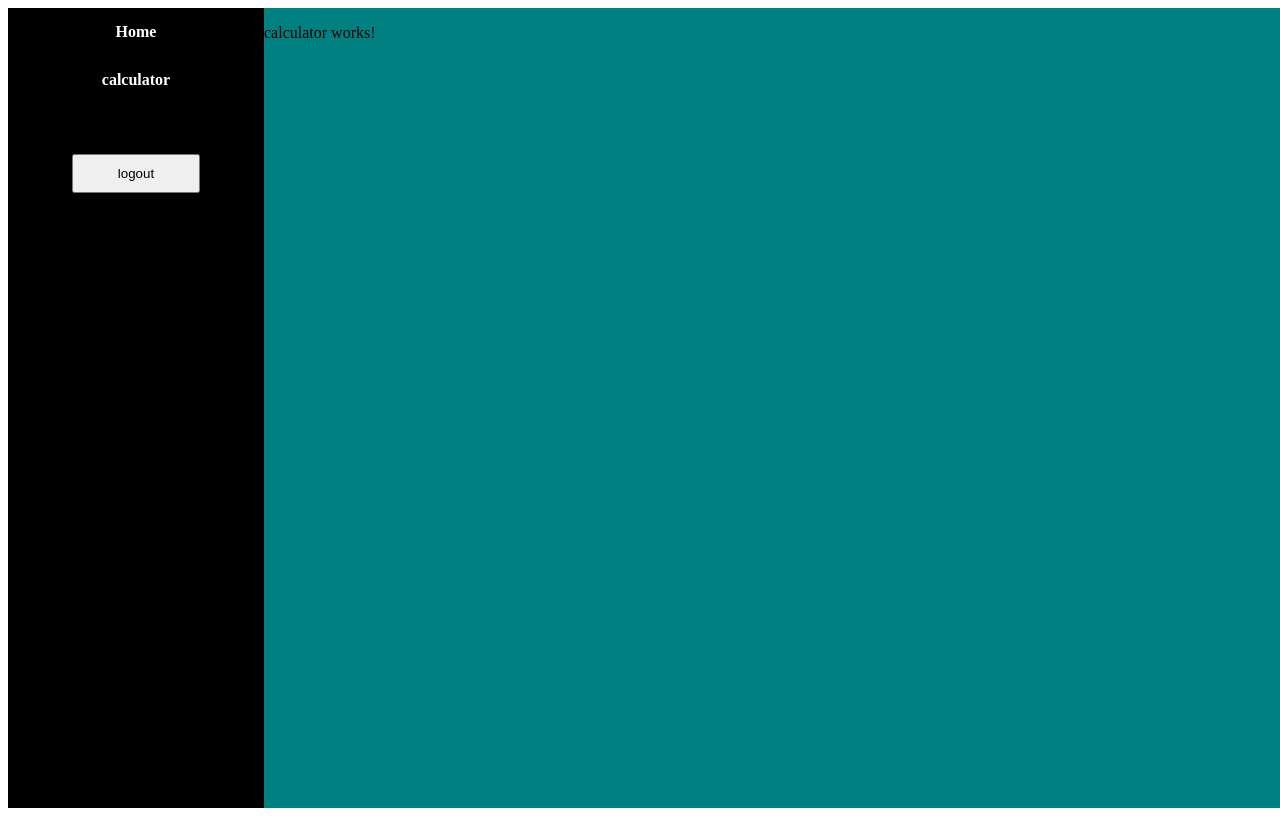
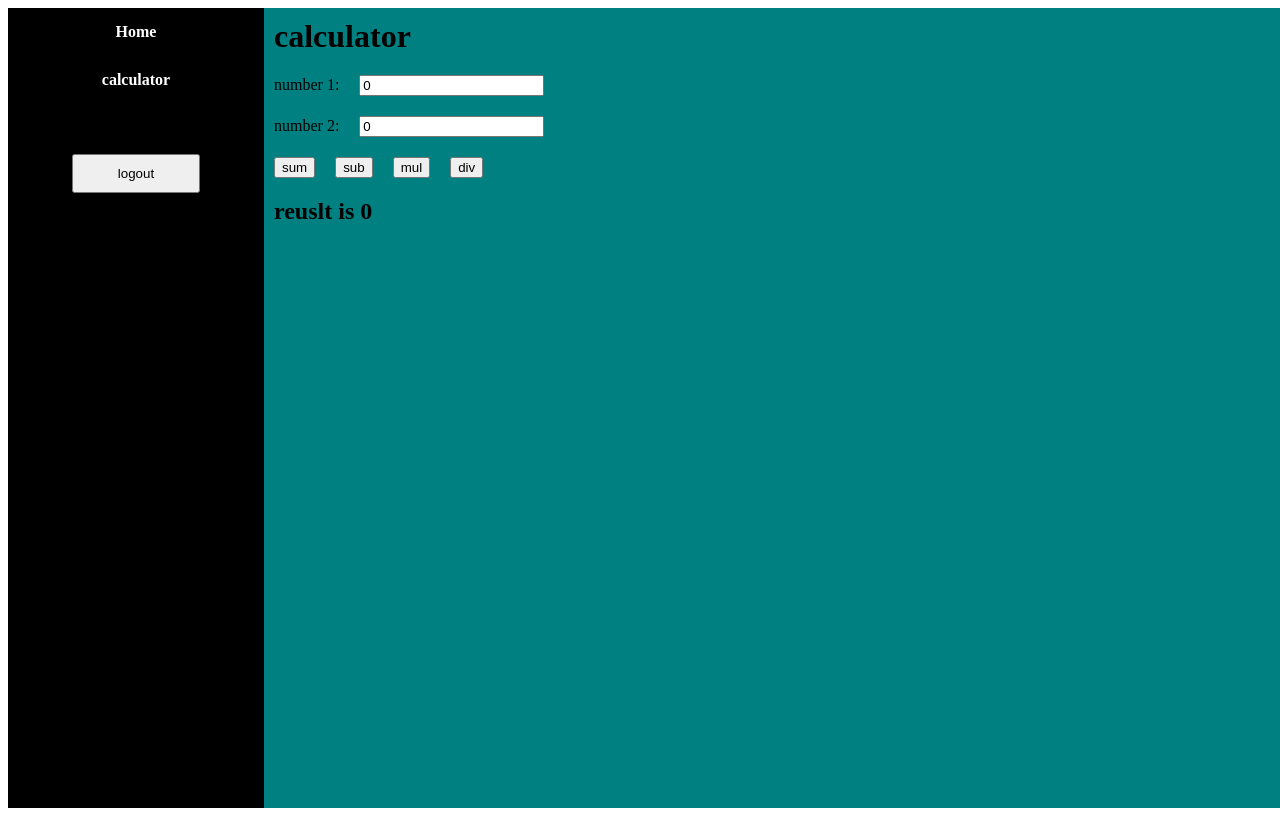
Before and after one commit to trainandhire/my-app3, an Angular app: page /dashboard/calculator in a window 1280 px wide. Built offline with nearby package versions, Linux system fonts and the light colour scheme.

Commit message:
calculator completed.

```diff
--- a/src/app/app-routing.module.ts
+++ b/src/app/app-routing.module.ts
@@ -2,6 +2,7 @@ import { NgModule } from '@angular/core';
 import { RouterModule, Routes } from '@angular/router';
 import { CalculatorComponent } from './calculator/calculator.component';
 import { DashboardComponent } from './dashboard/dashboard.component';
+import { DataBindingComponent } from './data-binding/data-binding.component';
 import { HomeComponent } from './home/home.component';
 import { LoginComponent } from './login/login.component';
 import { PagenotfoundComponent } from './pagenotfound/pagenotfound.component';
@@ -10,7 +11,8 @@ const routes: Routes = [
   {path:'login', component: LoginComponent},
   {path:'dashboard', component: DashboardComponent, children:[
     {path:'home', component: HomeComponent},
-    {path:'calculator', component: CalculatorComponent}
+    {path:'calculator', component: CalculatorComponent},
+    {path:'data-binding', component: DataBindingComponent}
   ]},
   {path:'',component:LoginComponent},
   {path:'**',component:PagenotfoundComponent}
--- a/src/app/calculator/calculator.component.css
+++ b/src/app/calculator/calculator.component.css
@@ -0,0 +1,3 @@
+*{
+    margin: 10px;
+}
--- a/src/app/calculator/calculator.component.html
+++ b/src/app/calculator/calculator.component.html
@@ -1 +1,16 @@
-<p>calculator works!</p>
+<h1>calculator</h1>
+
+<label>number 1:</label>
+<input type="number" [(ngModel)]="number1">
+<br>
+
+<label>number 2:</label>
+<input type="number" [(ngModel)]="number2">
+<br>
+
+<button (click)="sum()">sum</button>
+<button (click)="sub()">sub</button>
+<button (click)="mul()">mul</button>
+<button (click)="div()">div</button>
+
+<h2>reuslt is {{ result }}</h2>
--- a/src/app/calculator/calculator.component.ts
+++ b/src/app/calculator/calculator.component.ts
@@ -5,11 +5,25 @@ import { Component, OnInit } from '@angular/core';
   templateUrl: './calculator.component.html',
   styleUrls: ['./calculator.component.css']
 })
-export class CalculatorComponent implements OnInit {
+export class CalculatorComponent  {
 
-  constructor() { }
+  public number1: number = 0;
+  public number2: number = 0;
+  public result: number = 0;
 
-  ngOnInit(): void {
+  sum(){
+    this.result = this.number1 + this.number2;
+  }
+
+  sub(){
+    this.result = this.number1 - this.number2;
+  }
+
+  mul(){
+    this.result = this.number1 * this.number2;
+  }
+  div(){
+    this.result = this.number1 / this.number2;
   }
 
 }
```
Also changed, not shown: src/app/app.component.html (+30 -0 lines), src/app/app.module.ts (+6 -2 lines).
